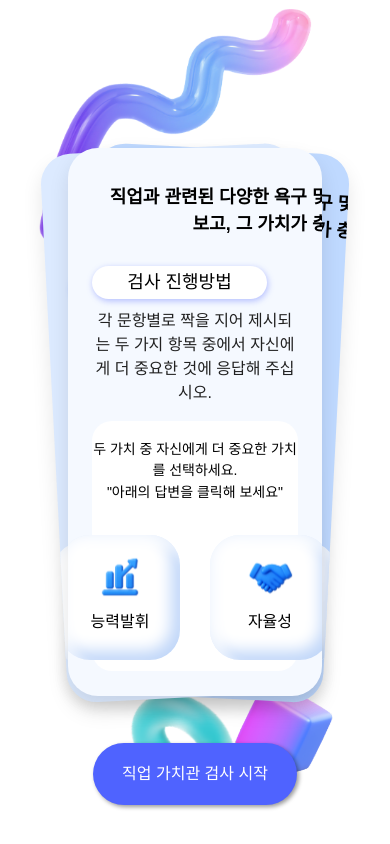
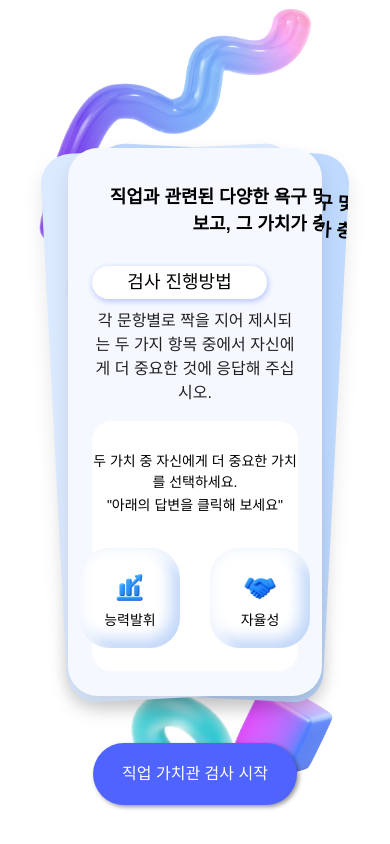
Before and after one commit to hyonun321/JobThoughts, a React (Vite) app in the folder client/: page /test in a window 390 px wide. Built offline with nearby package versions, Linux system fonts and the light colour scheme; no server answers; a web font is replaced by a local one.

Commit message:
Design: Card 컴포넌트 반응형 구현

```diff
--- a/client/src/components/Card.tsx
+++ b/client/src/components/Card.tsx
@@ -36,9 +36,12 @@ const CardWrapper = styled.div<{
   selected: boolean;
   width?: string;
   height?: string;
+  mode?: 'info' | 'default';
 }>`
-  width: ${({ width }) => width || '240px'};
-  height: ${({ height }) => height || '240px'};
+  width: ${({ width }) =>
+    width ? `clamp(100px, ${parseInt(width)}px, 240px)` : 'clamp(120px, 35vw, 240px)'};
+  height: ${({ height }) =>
+    height ? `clamp(100px, ${parseInt(height)}px, 240px)` : 'clamp(120px, 35vw, 240px)'};
   background-color: ${({ theme, selected }) => (selected ? '#e0f0ff' : theme.colors.white)};
   border-radius: 30px;
   display: flex;
@@ -59,6 +62,13 @@ const CardWrapper = styled.div<{
         inset 10px 10px 10px 4px rgba(255, 255, 255, 0.6),
         inset -5px -5px 15px 4px rgba(193, 215, 249, 1)
         `};
+  @media (max-width: 780px) {
+    width: ${({ mode }) => (mode === 'info' ? 'clamp(40px, 40vw, 100px)' : '90%')};
+    height: ${({ mode }) => (mode === 'info' ? 'clamp(40px, 40vw, 100px)' : '50%')};
+    flex-direction: ${({ mode }) => (mode === 'info' ? 'column' : 'row')};
+    gap: ${({ mode }) => (mode === 'info' ? '0rem' : '1rem')};
+    padding: ${({ mode }) => (mode === 'info' ? '0rem' : '1rem 1.25rem')};
+  }
 `;
 
 // 아이콘 스타일
@@ -66,14 +76,42 @@ const CardIcon = styled.img`
   margin-top: -18px;
   width: 65%;
   height: 65%;
+
+  @media (max-width: 780px) {
+    margin-top: 0;
+    width: 45px;
+    height: 45px;
+    flex-shrink: 0;
+  }
+`;
+
+// 텍스트 그룹
+const TextBlock = styled.div`
+  display: flex;
+  flex-direction: column;
+  align-items: center;
+
+  @media (max-width: 780px) {
+    flex: 1;
+    align-items: flex-start;
+    justify-content: center;
+    min-width: 0; // 줄바꿈 방지
+  }
 `;
 
 // 텍스트 스타일
 const CardLabel = styled.span`
   margin-top: -10px;
-  font-size: ${({ theme }) => theme.fontSize.lg};
   font-weight: ${({ theme }) => theme.fontWeight.medium};
   color: ${({ theme }) => theme.colors.black};
+
+  white-space: nowrap; // ✅ 줄바꿈 방지
+  text-align: center;
+
+  @media (max-width: 780px) {
+    margin-top: 0;
+    font-size: ${({ theme }) => theme.fontSize.m};
+  }
 `;
 
 // 텍스트 스타일 : Inform섹션용
@@ -81,6 +119,10 @@ const InfoCardLabel = styled.span`
   font-size: ${({ theme }) => theme.fontSize.m};
   font-weight: ${({ theme }) => theme.fontWeight.medium};
   color: ${({ theme }) => theme.colors.black};
+
+  @media (max-width: 780px) {
+    font-size: ${({ theme }) => theme.fontSize.s};
+  }
 `;
 
 // 가치 설명 텍스트용 스타일
@@ -91,6 +133,12 @@ const CardDescription = styled.span`
   text-align: center;
   margin-top: 0.25rem;
   line-height: 1.4;
+
+  @media (max-width: 780px) {
+    text-align: left;
+    max-width: 100%;
+    margin-top: 0.3rem;
+  }
 `;
 
 // ================= Card Component =================
@@ -110,10 +158,13 @@ export default function Card({ value, selected, onClick, width, height, descript
       }}
       width={width}
       height={height}
+      mode="default"
     >
       <CardIcon src={icon} alt={`${value} 아이콘`} />
-      <CardLabel>{value}</CardLabel>
-      {description && <CardDescription>{description}</CardDescription>}
+      <TextBlock>
+        <CardLabel>{value}</CardLabel>
+        {description && <CardDescription>{description}</CardDescription>}
+      </TextBlock>
     </CardWrapper>
   );
 }
@@ -130,6 +181,7 @@ export function InfoCard({ value, selected, width, height }: Props) {
       }}
       width={width}
       height={height}
+      mode="info"
     >
       <CardIcon src={icon} alt={`${value} 아이콘`} />
       <InfoCardLabel>{value}</InfoCardLabel>
```
